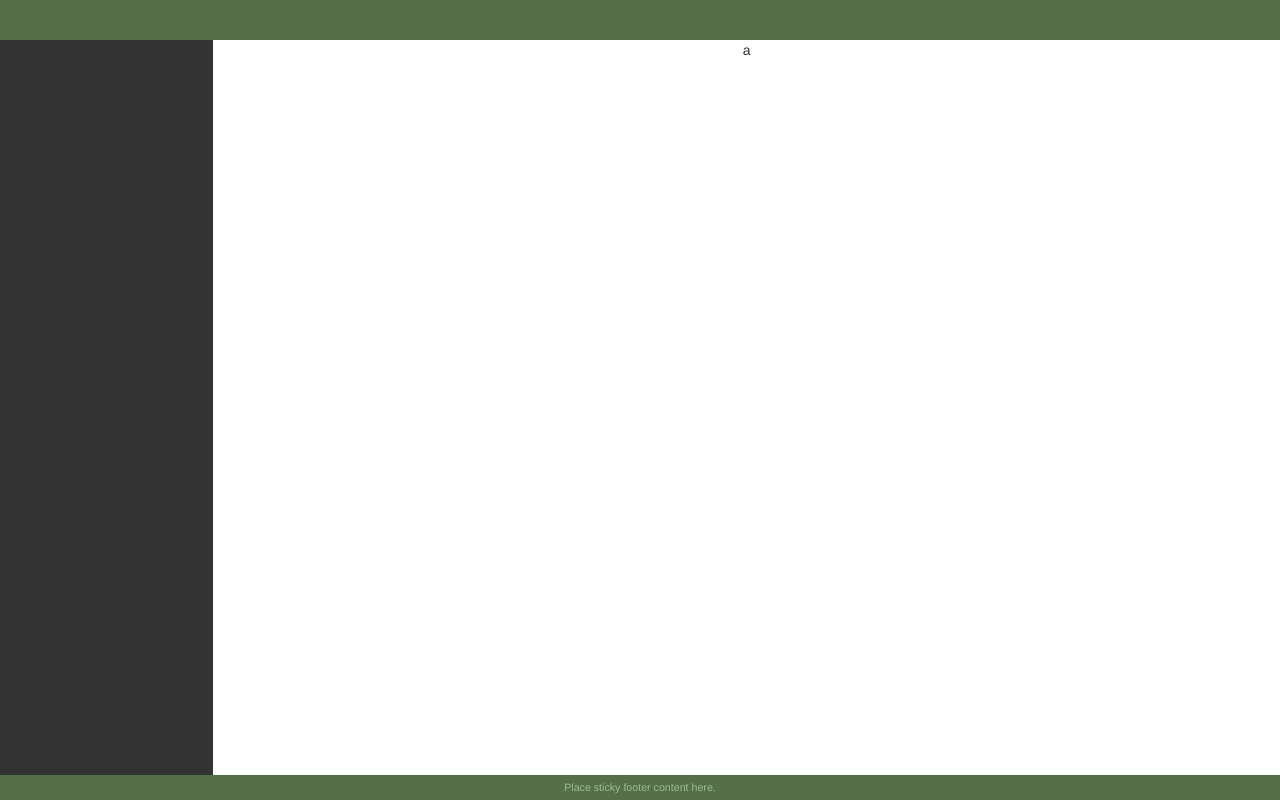
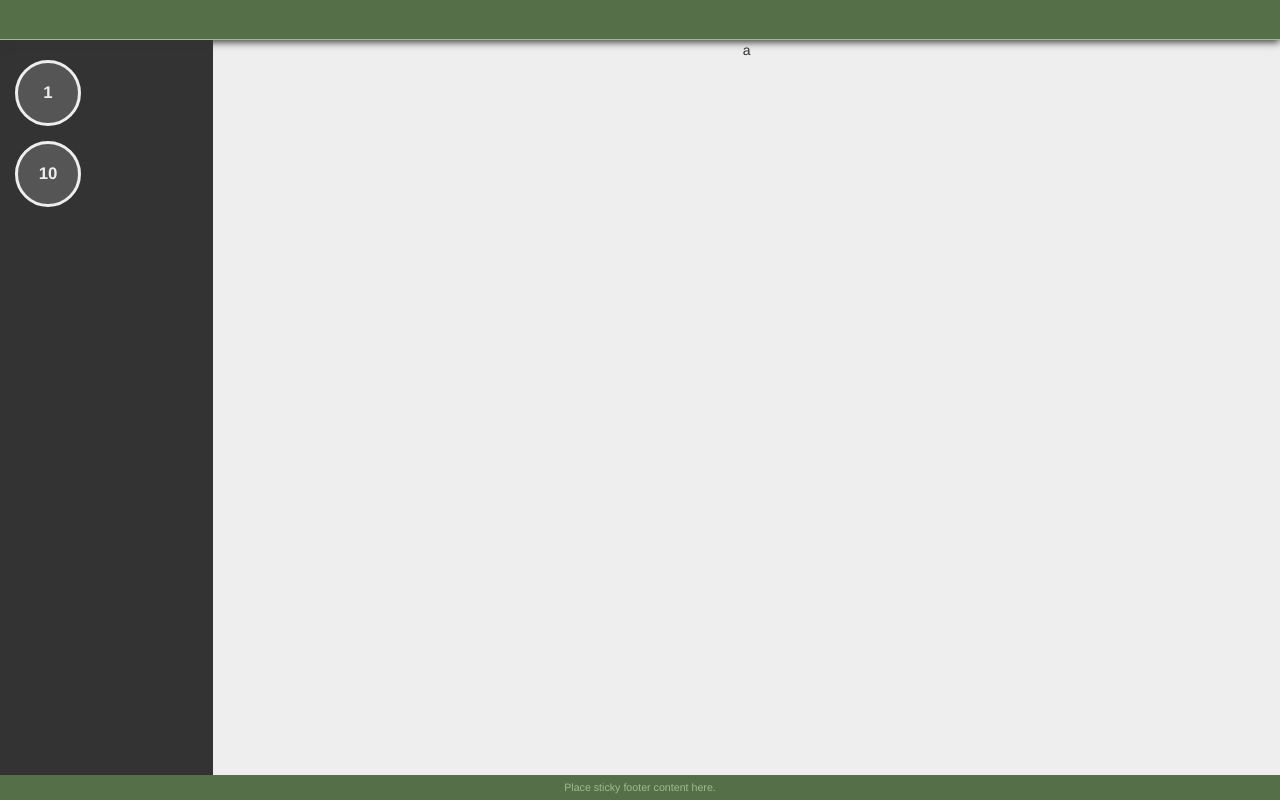
Before and after one commit to pnpo/ExaminationApp, an Electron app: page app/renderer/main.html in a window 1280 px wide. Drawn offline with nearby package versions, Linux system fonts and the light colour scheme.

Commit message:
circle attempt...

```diff
--- a/app/css/custom.style.css
+++ b/app/css/custom.style.css
@@ -16,9 +16,13 @@ header {
     width:100%;
     height: 40px;
     position:absolute;
+    z-index: 1;
     margin: 0;
     padding: 0;
     top:0;
+    box-shadow: 0px 2px 8px #333;
+    border-bottom: 1px solid #9DBC8F
+
 
 }
 
@@ -40,14 +44,55 @@ main {
   height: 100%;
 }
 
-.col-xs-2 {
+.questions {
   background-color: #333;
+  height: 100%;
+  padding-top: 20px;
+}
+
+.exam-content {
+  background-color: #eee;
   height: 100%;
 }
 
-.ccol-xs-2 {
-  background-color: #eee;
-  height: 100%;
+.question-number-wrapper {
+  width:60px;
+  padding-bottom: 15px;
+}
+
+.question-number {
+  width: 110%;
+	height:0;
+	padding-bottom: 100%;
+  border-radius: 50%;
+	border:3px solid #eee;
+  overflow:hidden;
+
+  background: #555;
+}
+
+.question-number:hover {
+  background: #557049;
+}
+
+.question-number a {
+  display:block;
+	width:100%;
+	padding-top:50%;
+  padding-bottom:50%;
+	line-height:2em;
+	margin-top:-1em;
+
+	text-align:center;
+	color:#eee;
+
+  font-size:1.2em;
+  font-weight:bold;
+  text-decoration:none;
+}
+
+.question-number a:hover {
+  color:#9DBC8F;
 }
 
 .footer {
@@ -60,6 +105,7 @@ main {
     background-color: #557049;
     color: #9DBC8F;
     font-size:8pt;
+
 }
 
 
--- a/app/renderer/main.html
+++ b/app/renderer/main.html
@@ -42,7 +42,17 @@
 
                 <div class="row">
                     <div class="col-xs-2 questions">
-                        a
+                        <!--<div class="round-button"><div class="round-button-circle"><a href="http://example.com" >1</a></div></div>-->
+                        <div class="question-number-wrapper">
+                            <div class="question-number">
+                                <a>1</a>
+                            </div>
+                        </div>
+                        <div class="question-number-wrapper">
+                            <div class="question-number">
+                                <a>10</a>
+                            </div>
+                        </div>
                     </div>
                     <div class="col-xs-10 exam-content">
 
```
